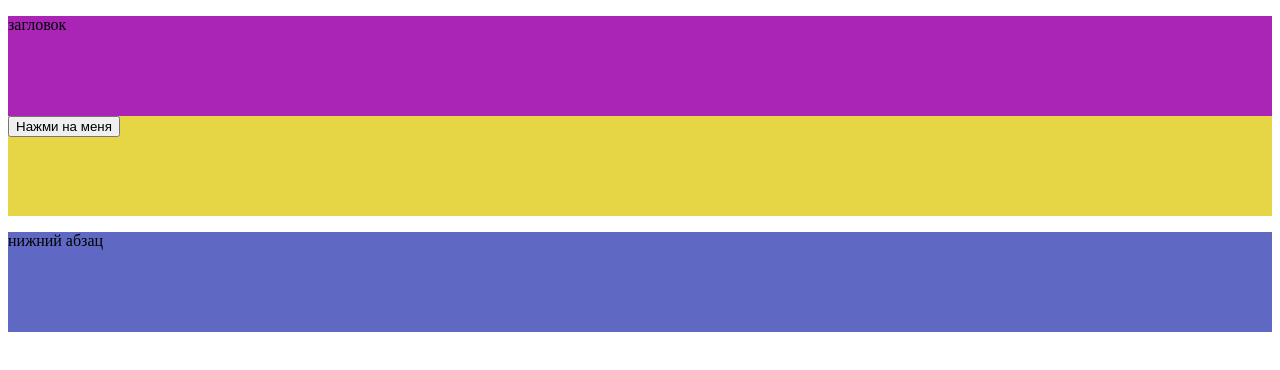
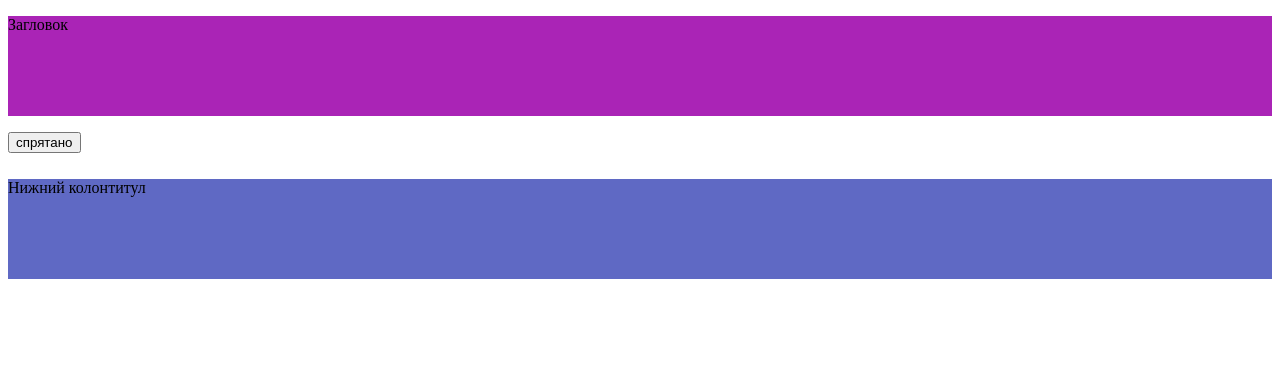
Before and after one commit to Dana778/HSE-University-sber-master, a React (Create React App) app: page / in a window 1280 px wide. Shown: the top 370 px of the page. Built offline with nearby package versions, Linux system fonts and the light colour scheme.

Commit message:
Касивая кнопочка, комментарии, отдеили кнопку

```diff
--- a/src/App.js
+++ b/src/App.js
@@ -4,9 +4,10 @@ import Header from './components/Header';
 import Footer from './components/Footer';
 
 const App = () => {
-  const hHeade = 'загловок';
-  const hBodi = 'тело';
-  const hFoote = 'нижний абзац';
+  const hHeade = 'Загловок';
+  const hBodi = 'Тело';
+  const hFoote = 'Нижний колонтитул';
+
   return (
     <>
       <Header hHeader={hHeade}/>
--- /dev/null
+++ b/src/components/Body/button.js
@@ -0,0 +1,12 @@
+const Button = ({func_state, stateButton}) => {
+    const buttonClick = () => {
+        console.log(func_state)
+        func_state(!stateButton)
+    }
+
+    return <button className='button' onClick={buttonClick}>
+        {stateButton ? 'я видна' : 'спрятано'}
+    </button>
+}
+
+export default Button
--- a/src/components/Body/index.js
+++ b/src/components/Body/index.js
@@ -1,19 +1,29 @@
-import React, {useState} from "react";
+import {useState} from "react";
 import './style.css'
+import Button from "./button";
 
 const Body = ({hBody}) => {
-    const [stateBody, setStateBody] = useState()
+    const [stateBody, setStateBody] = useState(false) //переменнная и функция
 
-    const buttonClick = () => {
-        console.log(setStateBody);
-        setStateBody(!stateBody);
+
+
+    /*   var clickHandler = function(event){
+        console.log('Клик!')
     }
+    */
+    var clickHandler = (event) => {
+    console.log('Клик!')
+   }
+
+   if (!stateBody) {
+        return <p> <Button func_state={setStateBody} stateButton = {stateBody}/> </p>
+   }
+
     return(
+
         <div className = 'body'>
             {stateBody && <p>{hBody}</p>}
-            <button className='button' onClick={buttonClick}>
-                Нажми на меня
-            </button>
+            <Button func_state={setStateBody} stateButton = {stateBody}/>
         </div>
     )
 }
```
